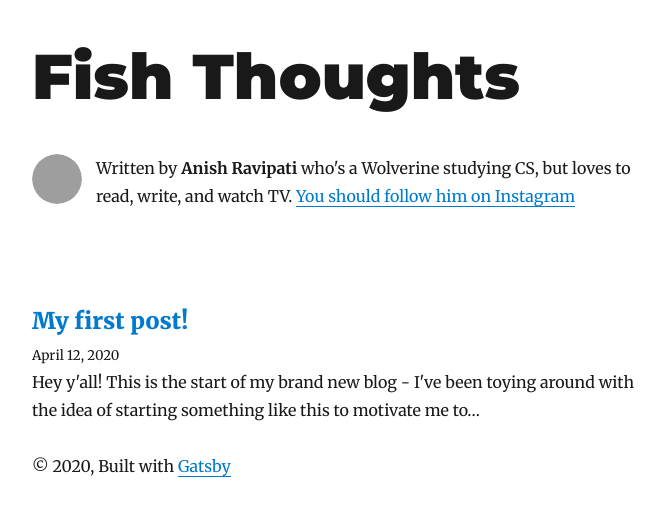
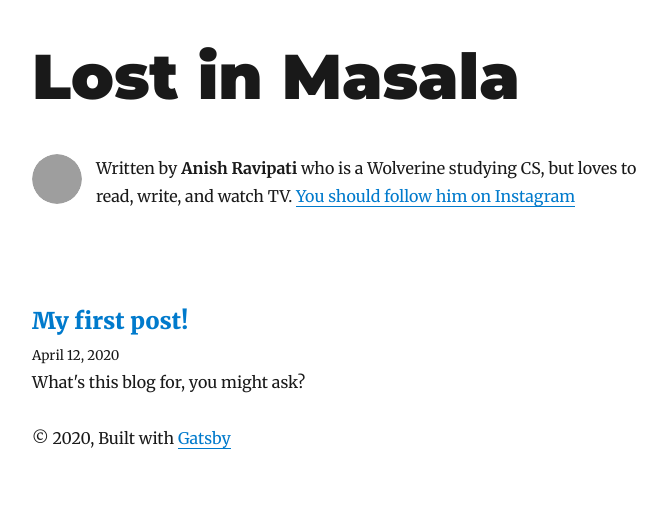
Before and after one commit to anishrav/fish-thoughts, a Gatsby site: page / in a window 1280 px wide. Shown: the whole page, without its empty margins (293-960 px from the left). Built offline with nearby package versions, Linux system fonts and the light colour scheme; Gatsby itself is replaced by a stand-in of ours; some packages are replaced by stand-ins of ours; grey boxes are pictures that could not be loaded.

Commit message:
added favicon

```diff
--- a/content/blog/first-post.md
+++ b/content/blog/first-post.md
@@ -1,6 +1,7 @@
 ---
 title: My first post!
 date: 2020-04-12
+description: What's this blog for, you might ask?
 ---
 
 Hey y'all! This is the start of my brand new blog - I've been toying around with the idea of starting something like this to motivate me to write and get my thoughts out more for quite some time, and finally decided to pull the trigger.
--- a/gatsby-config.js
+++ b/gatsby-config.js
@@ -1,9 +1,9 @@
 module.exports = {
   siteMetadata: {
-    title: `Fish Thoughts`,
+    title: `Lost in Masala`,
     author: {
       name: `Anish Ravipati`,
-      summary: `who's a Wolverine studying CS, but loves to read, write, and watch TV.`,
+      summary: `who is a Wolverine studying CS, but loves to read, write, and watch TV.`,
     },
     description: `Anish's personal blog`,
     siteUrl: `https://gatsby-starter-blog-demo.netlify.com/`,
@@ -60,13 +60,13 @@ module.exports = {
     {
       resolve: `gatsby-plugin-manifest`,
       options: {
-        name: `Gatsby Starter Blog`,
-        short_name: `GatsbyJS`,
+        name: `Lost in Masala`,
+        short_name: `LostInMasala`,
         start_url: `/`,
         background_color: `#ffffff`,
         theme_color: `#663399`,
         display: `minimal-ui`,
-        icon: `content/assets/gatsby-icon.png`,
+        icon: `content/assets/masala.png`,
       },
     },
     `gatsby-plugin-react-helmet`,
--- a/src/pages/index.js
+++ b/src/pages/index.js
@@ -12,7 +12,7 @@ const BlogIndex = ({ data, location }) => {
 
   return (
     <Layout location={location} title={siteTitle}>
-      <SEO title="All posts" />
+      <SEO title="Lost in Masala" />
       <Bio />
       {posts.map(({ node }) => {
         const title = node.frontmatter.title || node.fields.slug
```
Also changed, not shown: content/assets/gatsby-icon.png (deleted), content/assets/masala.png (added).
